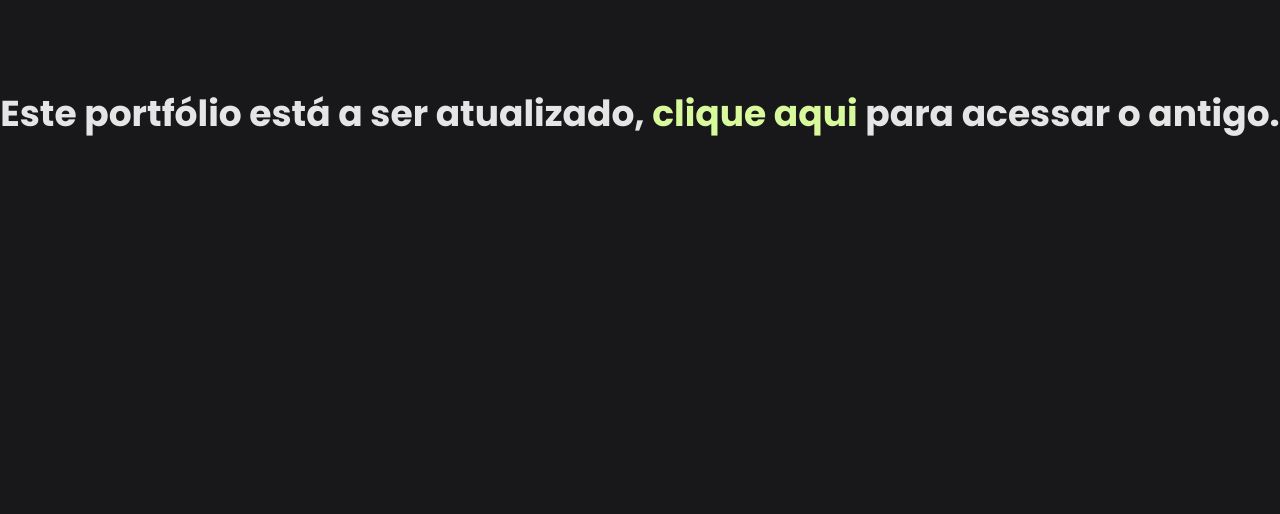
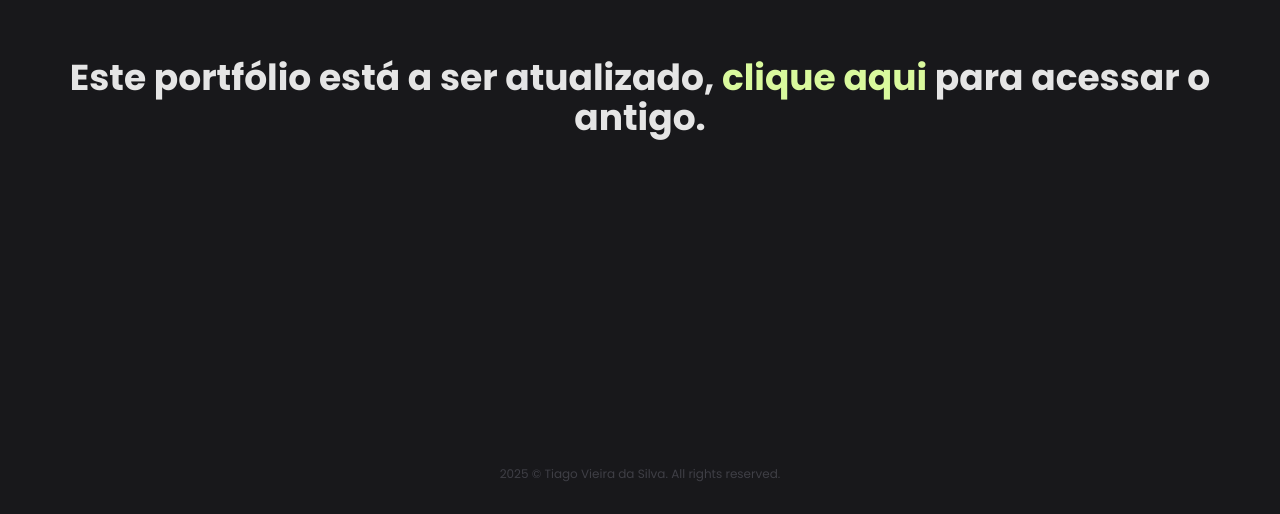
Before and after one commit to otiaguh/otiaguh-portfolio, a Next.js app: page / in a window 1280 px wide. Shown: the part 286-800 px from the top of the page. Built offline with nearby package versions, Linux system fonts and the light colour scheme.

Commit message:
UPDATE - V.03.25.2
- Changed Index to Oudate
- Updated Index to Outdate Warn

```diff
--- a/src/pages/index.tsx
+++ b/src/pages/index.tsx
@@ -10,11 +10,14 @@ const UpdatePage = () => {
   }, []);
 
   return (
-    <><Head>
+    <>
+      <Head>
         <title>Portfólio Descontinuado</title>
         <meta name="description" content="Portfólio pessoal." />
         <link rel="icon" href="/icon.jpeg" />
-    </Head><div className="flex h-screen items-center justify-center bg-zinc-900 text-neutral-200">
+      </Head>
+      <div className="flex h-screen flex-col items-center justify-between bg-zinc-900 text-neutral-200 p-4">
+        <div className="flex flex-grow items-center justify-center">
           <h1
             className={`text-2xl md:text-4xl font-bold text-center transition-opacity duration-1000 ${fade ? "opacity-100" : "opacity-0"}`}
           >
@@ -24,7 +27,12 @@ const UpdatePage = () => {
             </Link>{' '}
             para acessar o antigo.
           </h1>
-      </div></>
+        </div>
+        <div className="pb-4 text-center">
+          <h6 className="text-xs text-zinc-700">2025 © Tiago Vieira da Silva. All rights reserved.</h6>
+        </div>
+      </div>
+    </>
   );
 };
 
```
Lines whose indentation alone changed are shown as unchanged.
